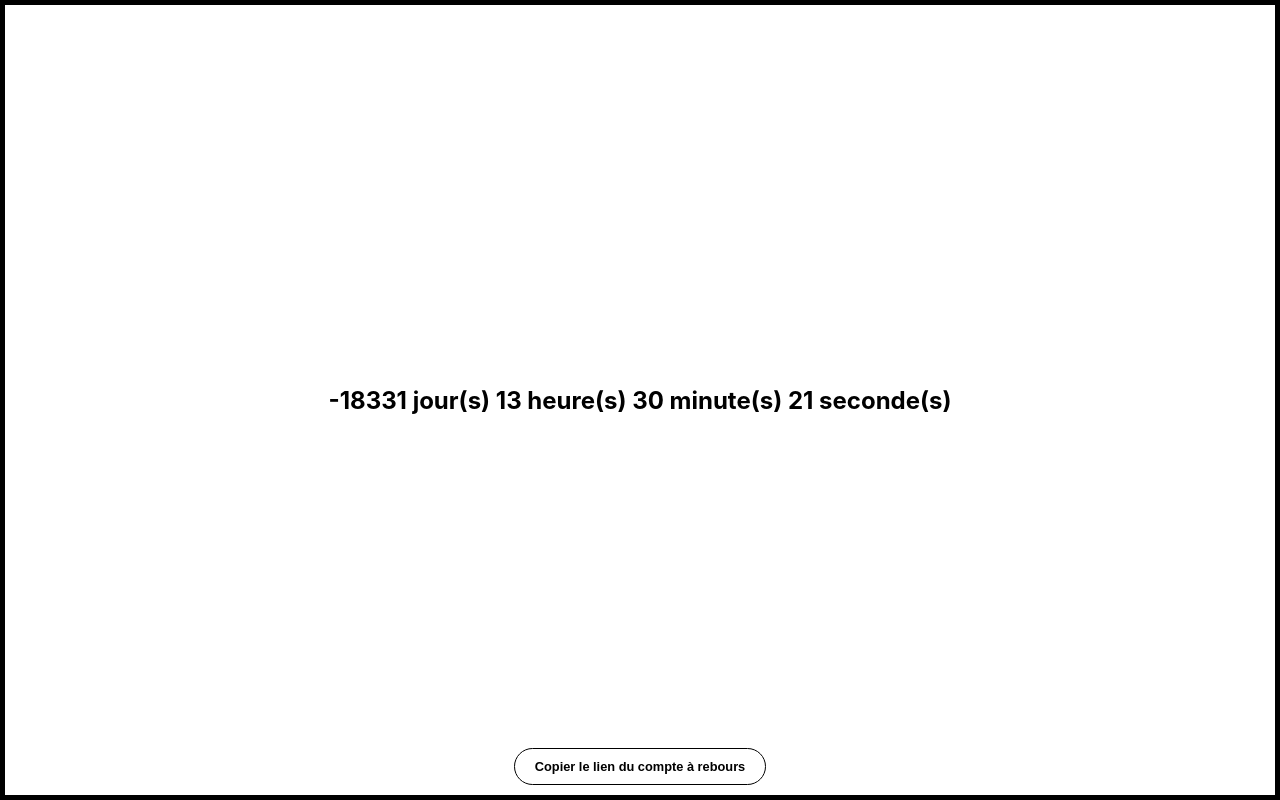
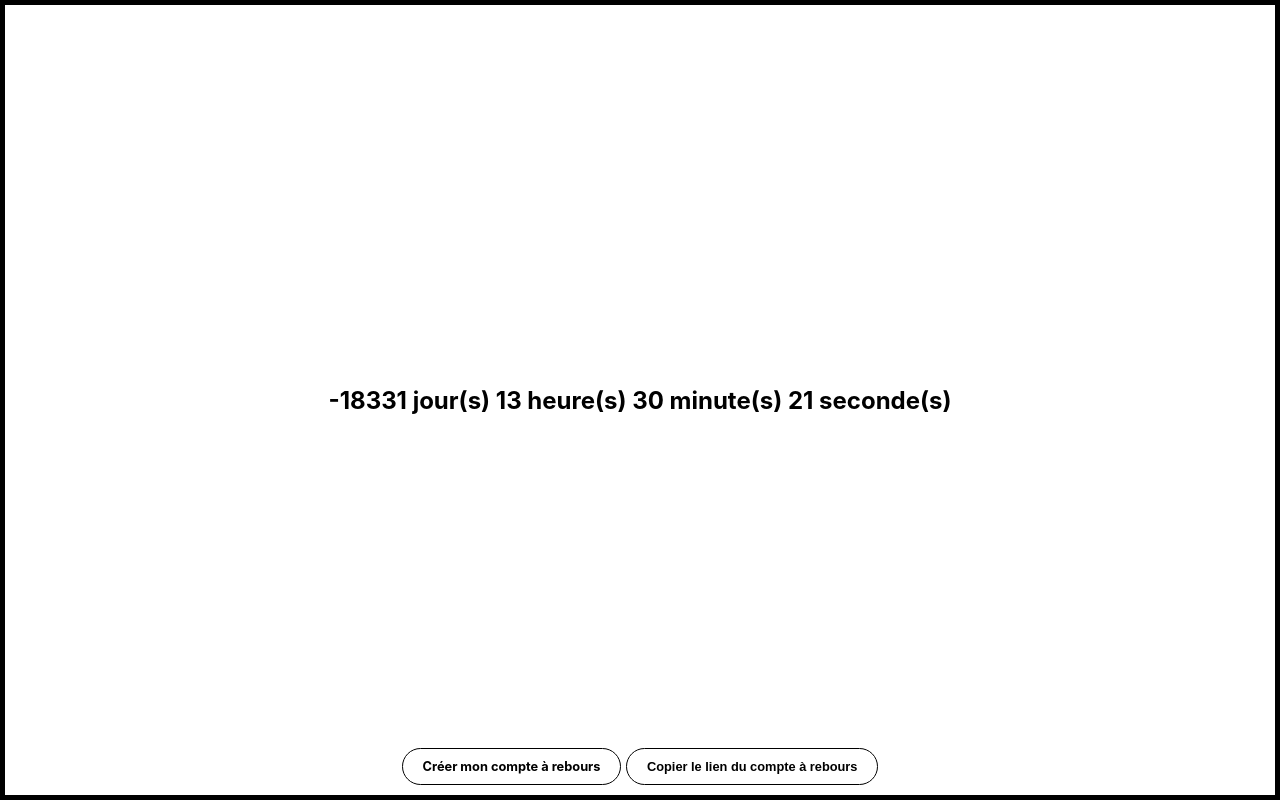
Before and after one commit to MathisBarre/countdown, a plain HTML site: page c.html in a window 1280 px wide. Drawn offline with Linux system fonts and the light colour scheme.

Commit message:
Ajout du retour vers la création de countdown

```diff
--- a/c.html
+++ b/c.html
@@ -10,7 +10,10 @@
 <body>
   <h1 id="title"></h1>
   <h2 id="countdown"></h2>
-  <button class="share">Copier le lien du compte à rebours</button>
+  <div class="bottom">
+    <a      class="btns" href="./index.html">Créer mon compte à rebours</a>
+    <button class="btns share">Copier le lien du compte à rebours</button>
+  </div>
   <script>
     function getDateLeft(date) {
       // Total time left
--- a/public/css/countdown.scss
+++ b/public/css/countdown.scss
@@ -24,9 +24,7 @@ body {
   text-align: center;
 }
 
-.share {
-  position: absolute;
-  bottom: 15px;
+.btns {
   padding: 10px 20px;
   border: solid var( --black ) 1px;
   border-radius: 40px;
@@ -46,6 +44,16 @@ body {
   }
 }
 
+.bottom {
+  position: absolute;
+  bottom: 15px;
+}
+
+.bottom * {
+  text-decoration: none;
+  font-weight: bold;
+}
+
 @media screen and (max-width: 600px){
   body {
     font-size: 10px;
```
Also changed, not shown: public/css/countdown.css.
